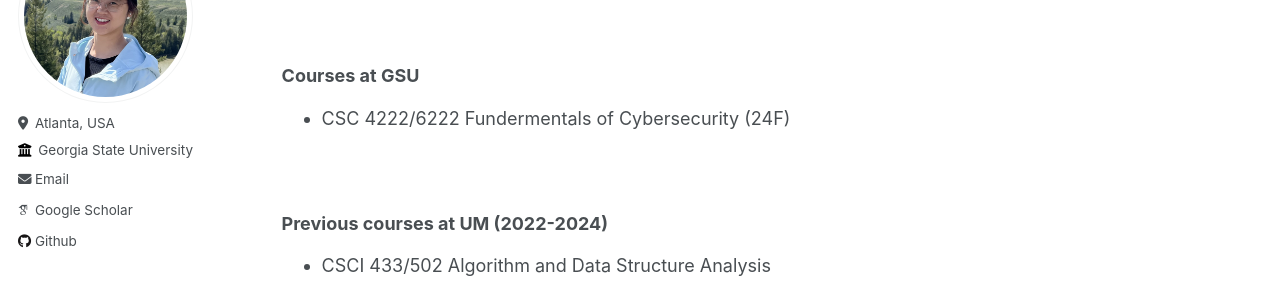
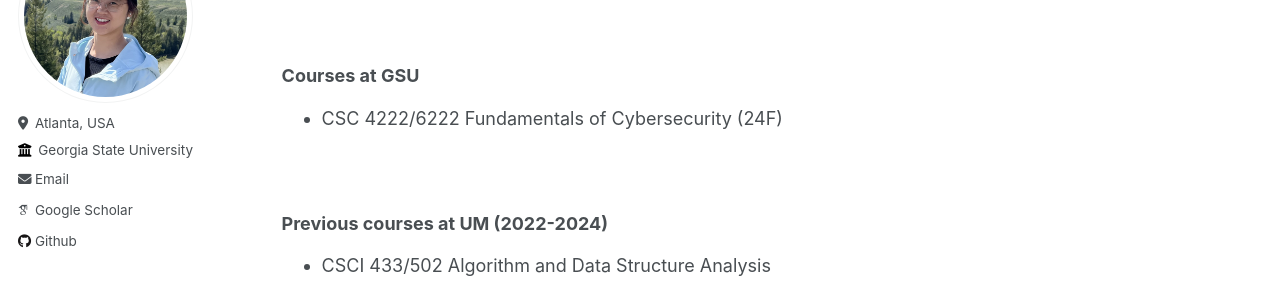
Before and after one commit to suhbrina-perry/suhbrina-perry.github.io, a Jekyll site: the page built from _pages/teaching.md, in a window 1280 px wide and 958 px high. Shown: the part 177-469 px from the top of the window. Built offline with Jekyll 4.4.1, drawn with Linux system fonts in a browser that asks for light colours; some web fonts are replaced.

Commit message:
Update teaching.md

```diff
--- a/_pages/teaching.md
+++ b/_pages/teaching.md
@@ -12,7 +12,7 @@ author_profile: true
 
 ### Courses at GSU
 
-- CSC 4222/6222 Fundermentals of Cybersecurity (24F)
+- CSC 4222/6222 Fundamentals of Cybersecurity (24F)
 
 <br/>
 
```
